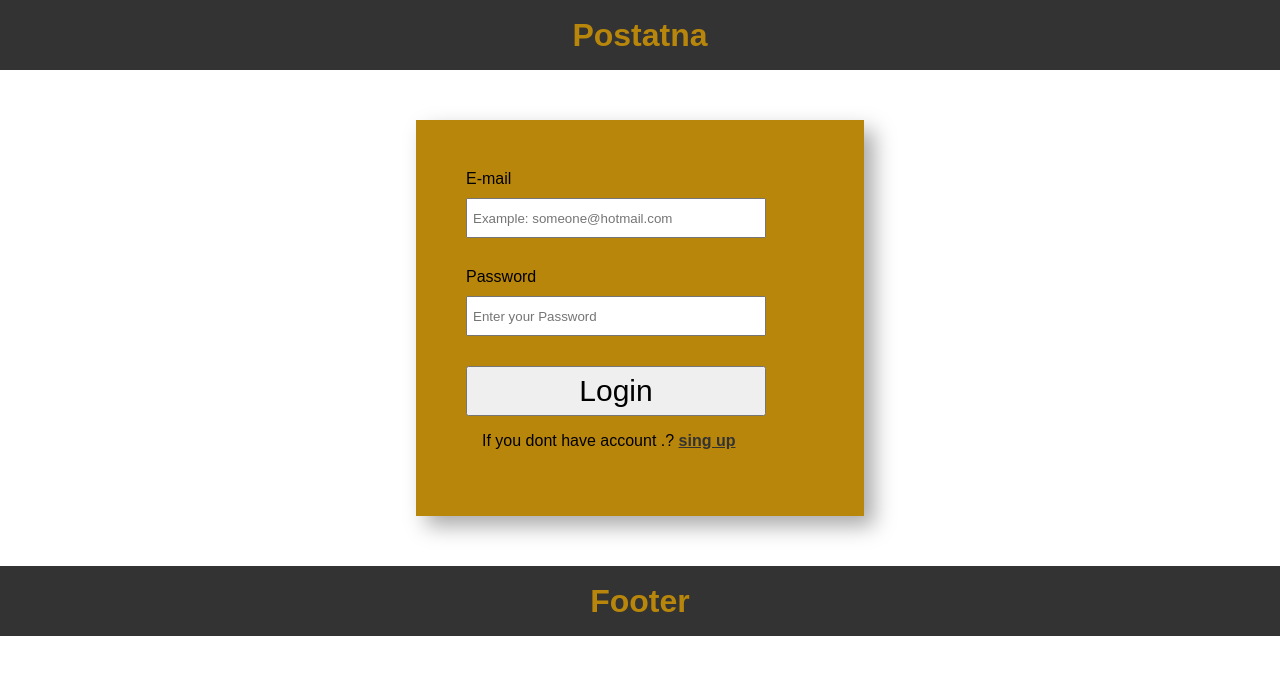
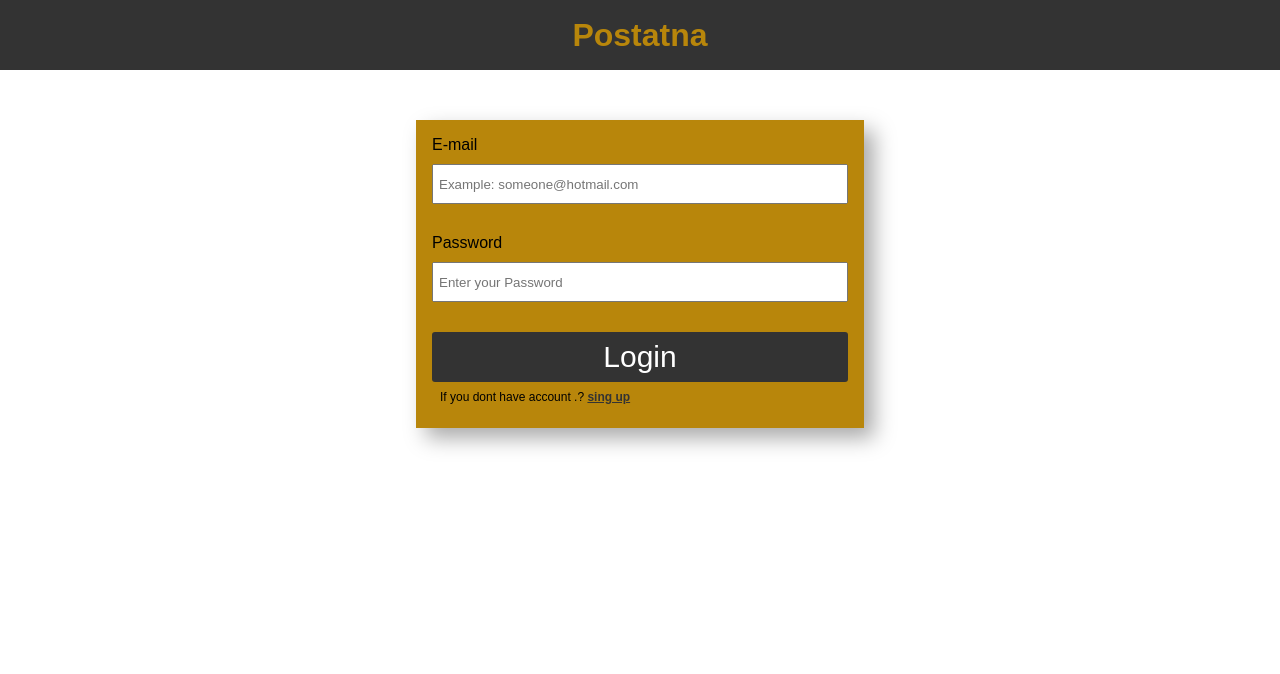
Before and after one commit to FACG6/Postatna, a website: page public/index.html in a window 1280 px wide. Drawn offline with Linux system fonts and the light colour scheme.

Commit message:
Last Edit

```diff
--- a/public/css/style.css
+++ b/public/css/style.css
@@ -25,7 +25,7 @@ main {
 .signUpForm {
 	width: 50%;
 	height: auto;
-	padding: 50px;
+	padding: 1rem;
 	margin: 0 auto;
 	background-color: darkgoldenrod;
 	box-shadow: 10px 10px 20px #aaaaaa;
@@ -40,7 +40,7 @@ main {
 .signInForm input,
 .signUpForm input {
 	display: block;
-	width: 300px;
+	width: 100%;
 	height: 40px;
 	padding: 5px;
 	margin-bottom: 30px;
@@ -49,10 +49,18 @@ main {
 
 .signInForm button,
 .signUpForm button {
-	width: 300px;
+	width: 100%;
 	height: 50px;
 	font-size: 30px;
 	cursor: pointer;
+	background-color: #333333;
+	border: none;
+	border-radius: 3px;
+	color: white;
+}
+.signInForm button :hover,
+.signUpForm button :hover{
+	color: #b78621;
 }
 
 .signInForm {
@@ -71,14 +79,7 @@ main {
 	text-decoration: underline;
 	font-weight: bold;
 }
-.footer {
-	width: 100%;
-	height: 70px;
-	line-height: 70px;
-	text-align: center;
-	background: #333;
-	color: darkgoldenrod;
-}
+
 
 
 /*************** POSTS *******************/
@@ -161,3 +162,7 @@ main {
 .notFoundSection--headOne {
 	color: red;
 }
+.psignUp {
+	padding: .5rem;
+	font-size: 75%;
+}
--- a/public/index.html
+++ b/public/index.html
@@ -38,9 +38,7 @@
 			<button id='singupBTN'>Sign Up</button>
 		</form>
 	</main>
-	<div class="footer">
-		<h1> Footer </h1>
-	</div>
+
 	<script src="../public/js/fetch.js"></script>
 	<script src="../public/js/dom.js"></script>
 </body>
--- a/public/js/domPosts.js
+++ b/public/js/domPosts.js
@@ -18,7 +18,7 @@ window.onload = () => requestXHR('/getposts', 'GET', null, (err, res) => {
       desc.setAttribute('class', 'post--des');
       userName.textContent = post.username;
       name.textContent = post.username;
-      const postDate = (post.postdate).split(':00:00.000Z')[0];
+      const postDate = post.postdate;
       date.textContent = postDate;
       desc.textContent = post.description;
       postDiv.appendChild(name);
--- a/src/database/queries/addData.js
+++ b/src/database/queries/addData.js
@@ -12,7 +12,7 @@ const addUser = (userName, userEmail, userPassword, cb) => {
 };
 
 const addPost = (description, userid, cb) => {
-  const date = new Date().toString().split(':00:00.000Z')[0];
+  const date = new Date();
   const addPostQuery = 'INSERT INTO posts  ( description , postdate , user_id ) values ( $1,$2,$3)';
   const values = [description, date, userid];
   connect.query(addPostQuery, values, cb);
```
Also changed, not shown: public/pages/posts.html (+1 -1 lines).
